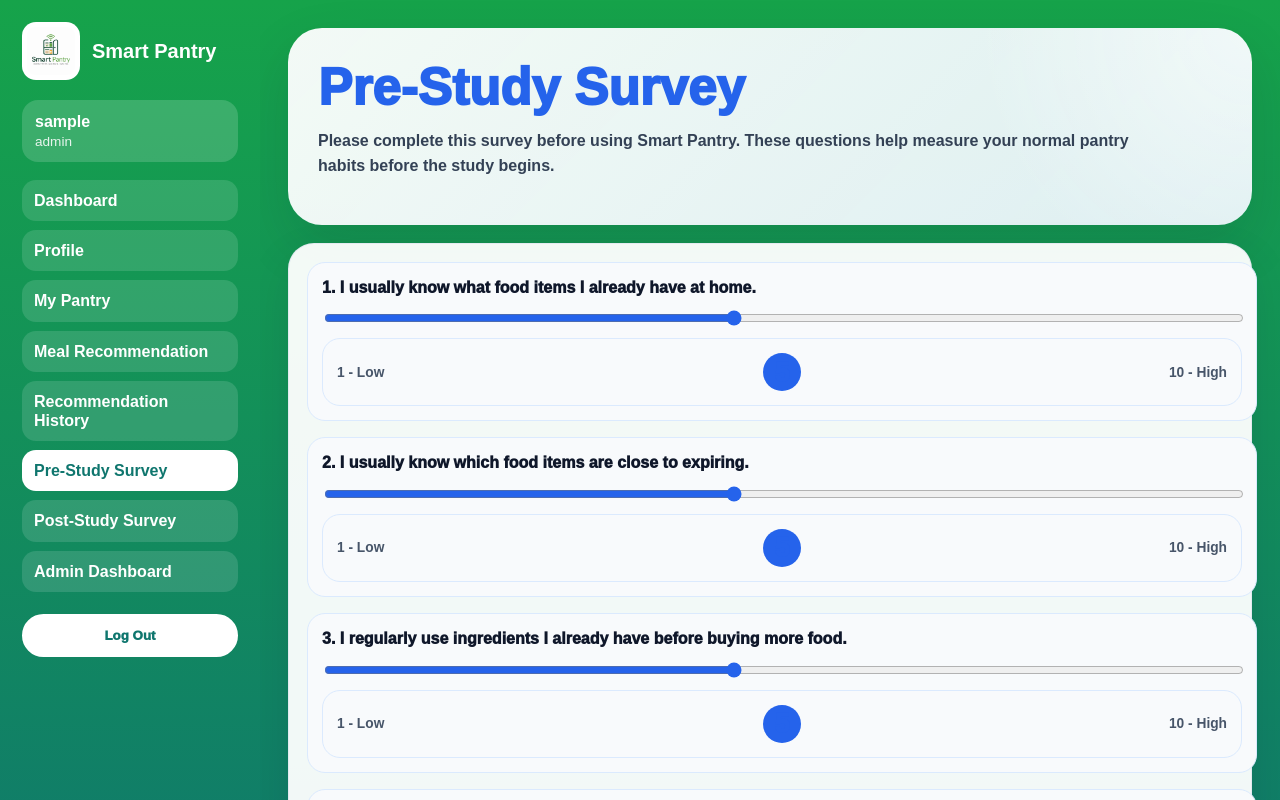
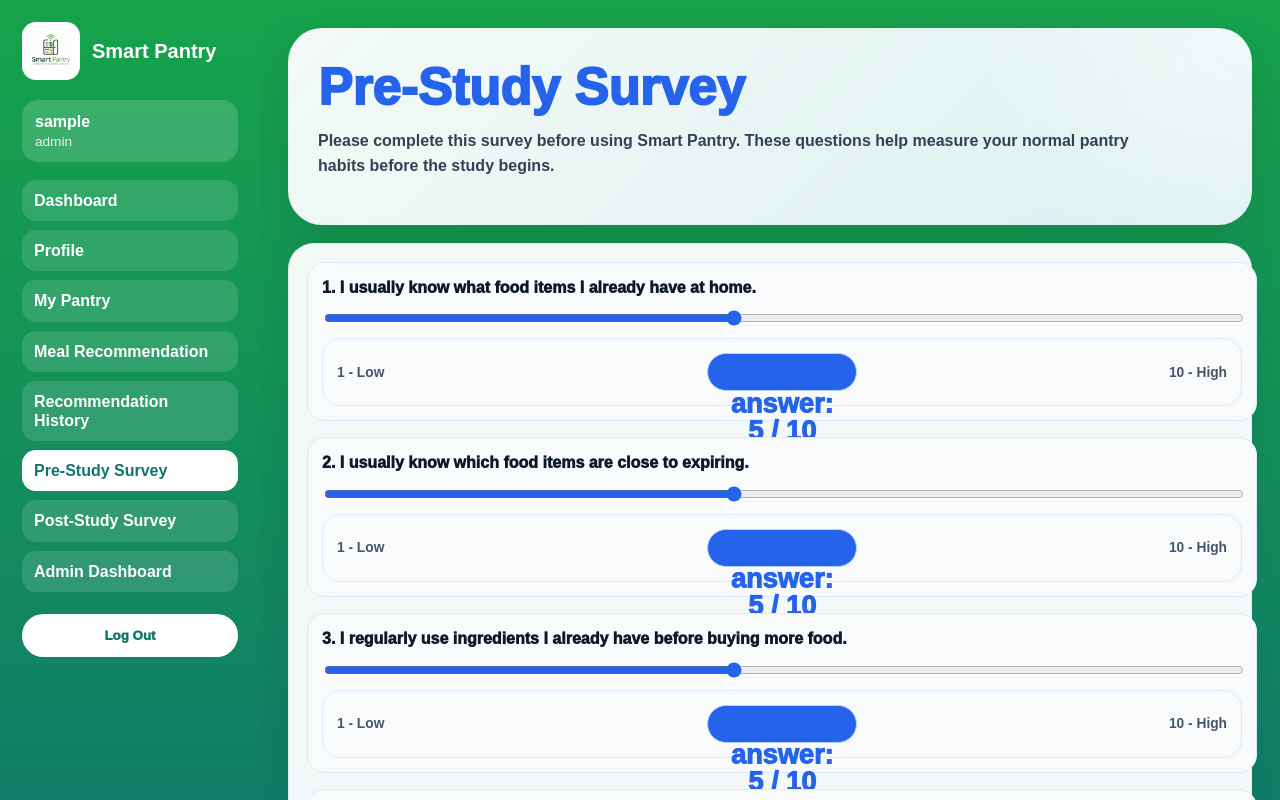
Before and after one commit to PatriceJones91/SmartPantry, a React (Vite) app in the folder frontend/: page /pre-survey in a window 1280 px wide. Shown: the top 800 px of the page. Built offline with nearby package versions, Linux system fonts and the light colour scheme; no server answers; sample sign-in values are in the browser's storage.

Commit message:
Show selected survey slider value clearly

```diff
--- a/frontend/src/components/SurveyForm.jsx
+++ b/frontend/src/components/SurveyForm.jsx
@@ -163,7 +163,7 @@ export default function SurveyForm({ surveyType, title, description, questions }
                   />
                   <div className="scaleRow">
                     <span>1 - Low</span>
-                    <strong>{answers[question.id]}</strong>
+                    <strong className="sliderValueBadge">Selected answer: {answers[question.id]} / 10</strong>
                     <span>10 - High</span>
                   </div>
                 </>
--- a/frontend/src/styles.css
+++ b/frontend/src/styles.css
@@ -2724,3 +2724,24 @@ button {
   width: 100%;
   min-width: 0;
 }
+
+/* Survey slider selected value display */
+.sliderValueBadge {
+  display: inline-flex;
+  align-items: center;
+  justify-content: center;
+  min-width: 150px;
+  padding: 8px 14px;
+  border-radius: 999px;
+  background: #e8f1ff;
+  color: #0f3f91;
+  border: 1px solid #b9d3ff;
+  font-weight: 800;
+  font-size: 0.95rem;
+  text-align: center;
+}
+
+.scaleRow {
+  gap: 12px;
+  flex-wrap: wrap;
+}
```
